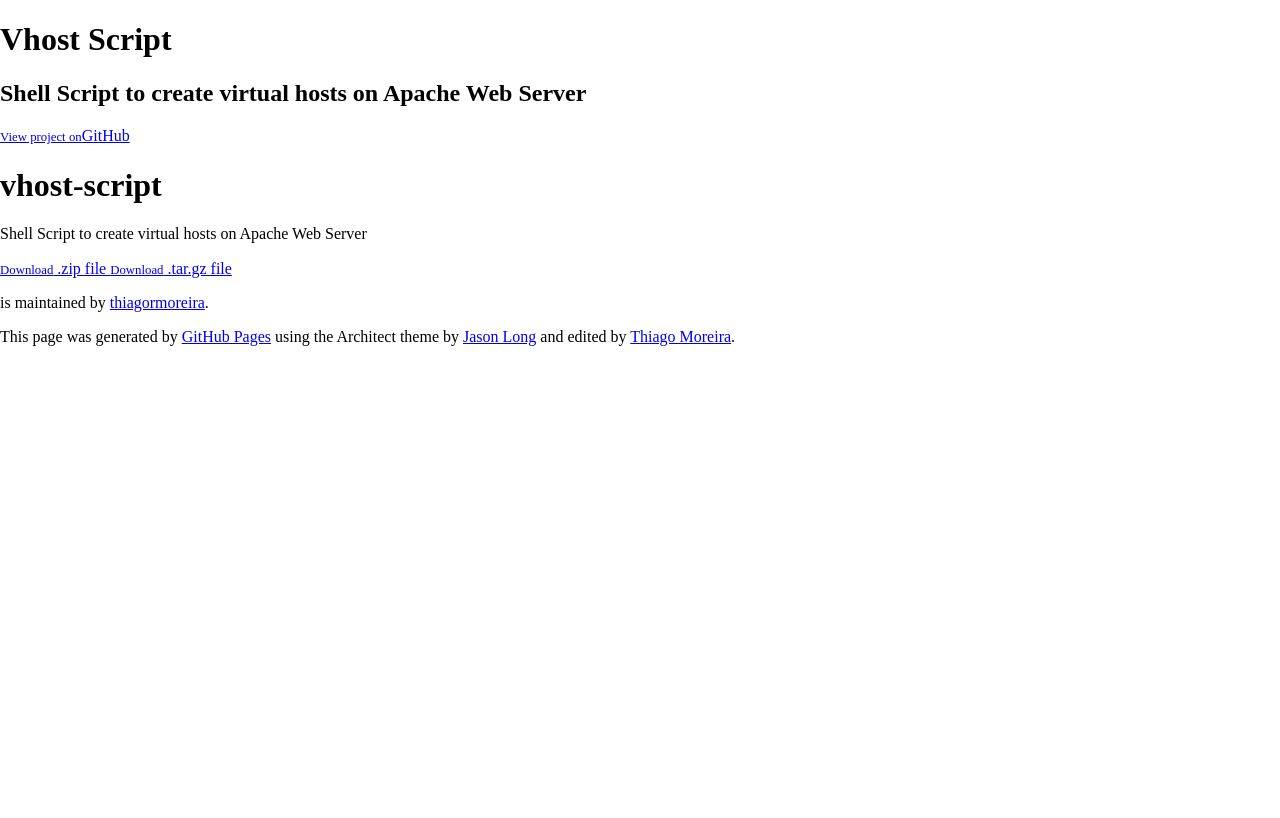
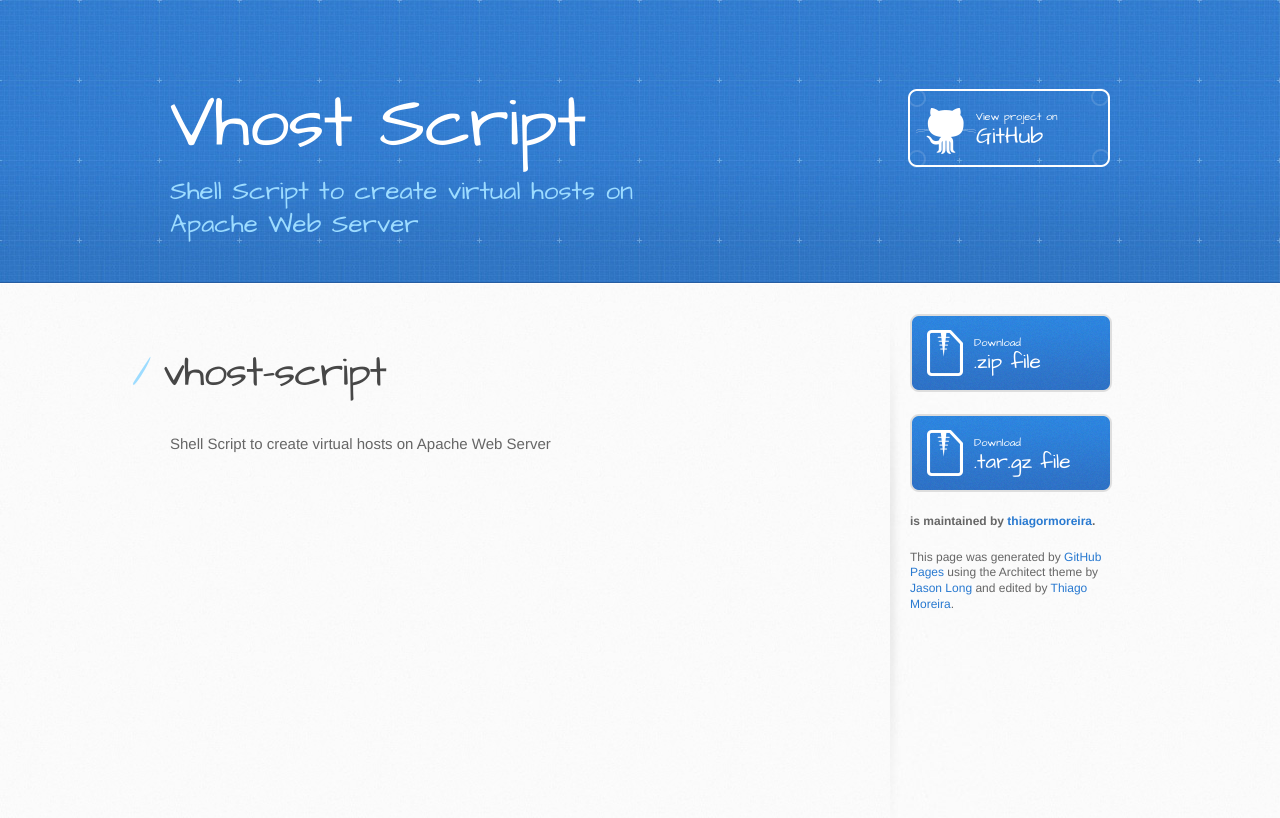
Before and after one commit to thiagormoreira/vhost-script, a plain HTML site: page index.html in a window 1280 px wide. Drawn offline with nearby package versions, Linux system fonts and the light colour scheme; files that its build step writes are made by us from their sources; files whose address does not match are found by name.

Commit message:
gh-pages

```diff
--- a/index.html
+++ b/index.html
@@ -7,15 +7,15 @@
 		<meta name="description" content="">
 		<meta name="viewport" content="width=device-width, initial-scale=1, maximum-scale=1">
 		<link href='https://fonts.googleapis.com/css?family=Architects+Daughter' rel='stylesheet' type='text/css'>
-		<link rel="stylesheet" type="text/css" href="/vhost-script//css/stylesheet.css" media="screen" />
-		<link rel="stylesheet" type="text/css" href="/vhost-script//css/pygment_trac.css" media="screen" />
-		<link rel="stylesheet" type="text/css" href="/vhost-script//css/print.css" media="print" />
+		<link rel="stylesheet" type="text/css" href="/vhost-script/css/stylesheet.css" media="screen" />
+		<link rel="stylesheet" type="text/css" href="/vhost-script/css/pygment_trac.css" media="screen" />
+		<link rel="stylesheet" type="text/css" href="/vhost-script/css/print.css" media="print" />
 
 		<!-- Place favicon.ico and apple-touch-icon(s) in the root directory -->
 
-		<link rel="stylesheet" href="/vhost-script//css/normalize.css">
-		<link rel="stylesheet" href="/vhost-script//css/main.css">
-		<script src="/vhost-script//js/vendor/modernizr-2.6.2.min.js"></script>
+		<link rel="stylesheet" href="/vhost-script/css/normalize.css">
+		<link rel="stylesheet" href="/vhost-script/css/main.css">
+		<script src="/vhost-script/js/vendor/modernizr-2.6.2.min.js"></script>
 		<!--[if lt IE 9]>
 		<script src="//html5shiv.googlecode.com/svn/trunk/html5.js"></script>
 		<![endif]-->
```
